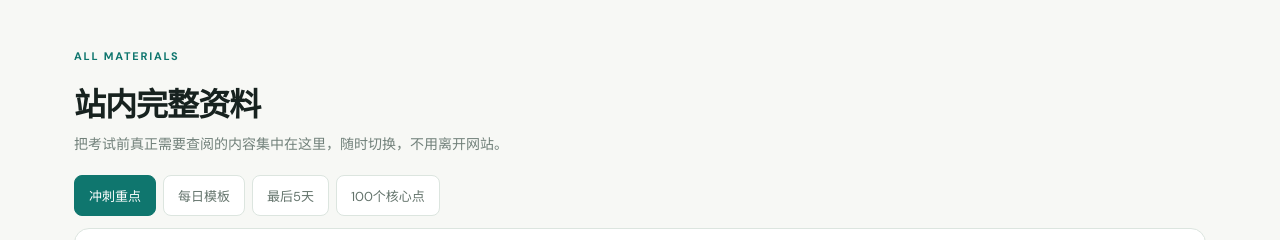
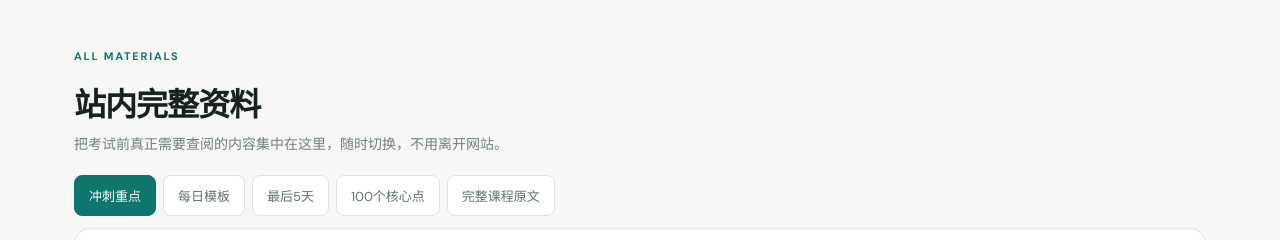
Before and after one commit to BorisXwy/french_learning, a plain HTML site: page index.html in a window 1280 px wide. Shown: the part 1733-1973 px from the top of the page. Drawn offline with Linux system fonts and the light colour scheme.

Commit message:
Embed complete course content in website

```diff
--- a/index.html
+++ b/index.html
@@ -26,7 +26,7 @@
     </section>
     <section class="shell resources" id="resources">
       <div class="resource-head"><div><p class="section-kicker">ALL MATERIALS</p><h2>站内完整资料</h2><p>把考试前真正需要查阅的内容集中在这里，随时切换，不用离开网站。</p></div></div>
-      <div class="resource-tabs" role="tablist"><button class="resource-tab active" data-resource="overview" type="button">冲刺重点</button><button class="resource-tab" data-resource="template" type="button">每日模板</button><button class="resource-tab" data-resource="sprint" type="button">最后5天</button><button class="resource-tab" data-resource="points" type="button">100个核心点</button></div>
+      <div class="resource-tabs" role="tablist"><button class="resource-tab active" data-resource="overview" type="button">冲刺重点</button><button class="resource-tab" data-resource="template" type="button">每日模板</button><button class="resource-tab" data-resource="sprint" type="button">最后5天</button><button class="resource-tab" data-resource="points" type="button">100个核心点</button><button class="resource-tab" data-resource="full" type="button">完整课程原文</button></div>
       <article class="resource-card" id="resourceContent" aria-live="polite"></article>
     </section>
   </main>
```
